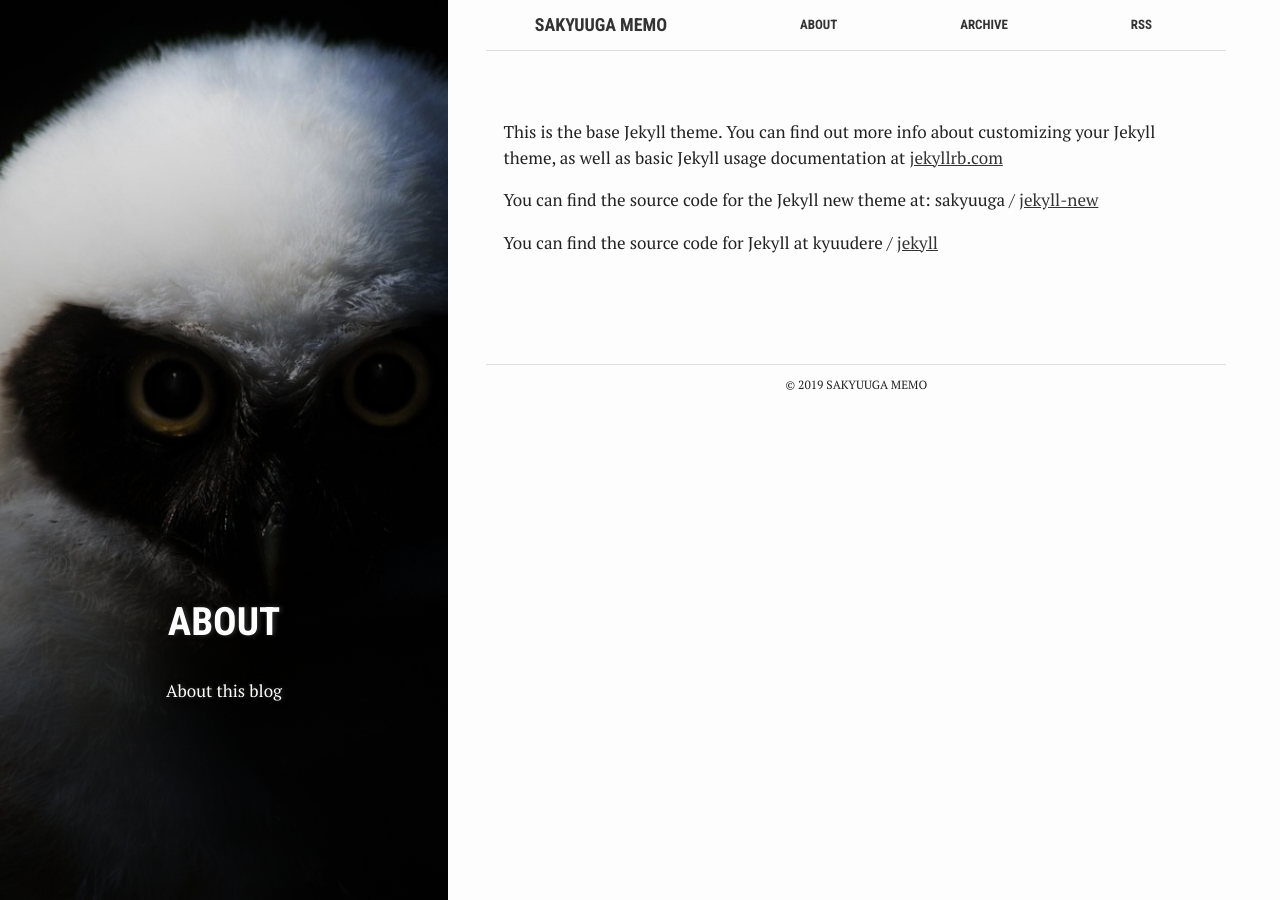
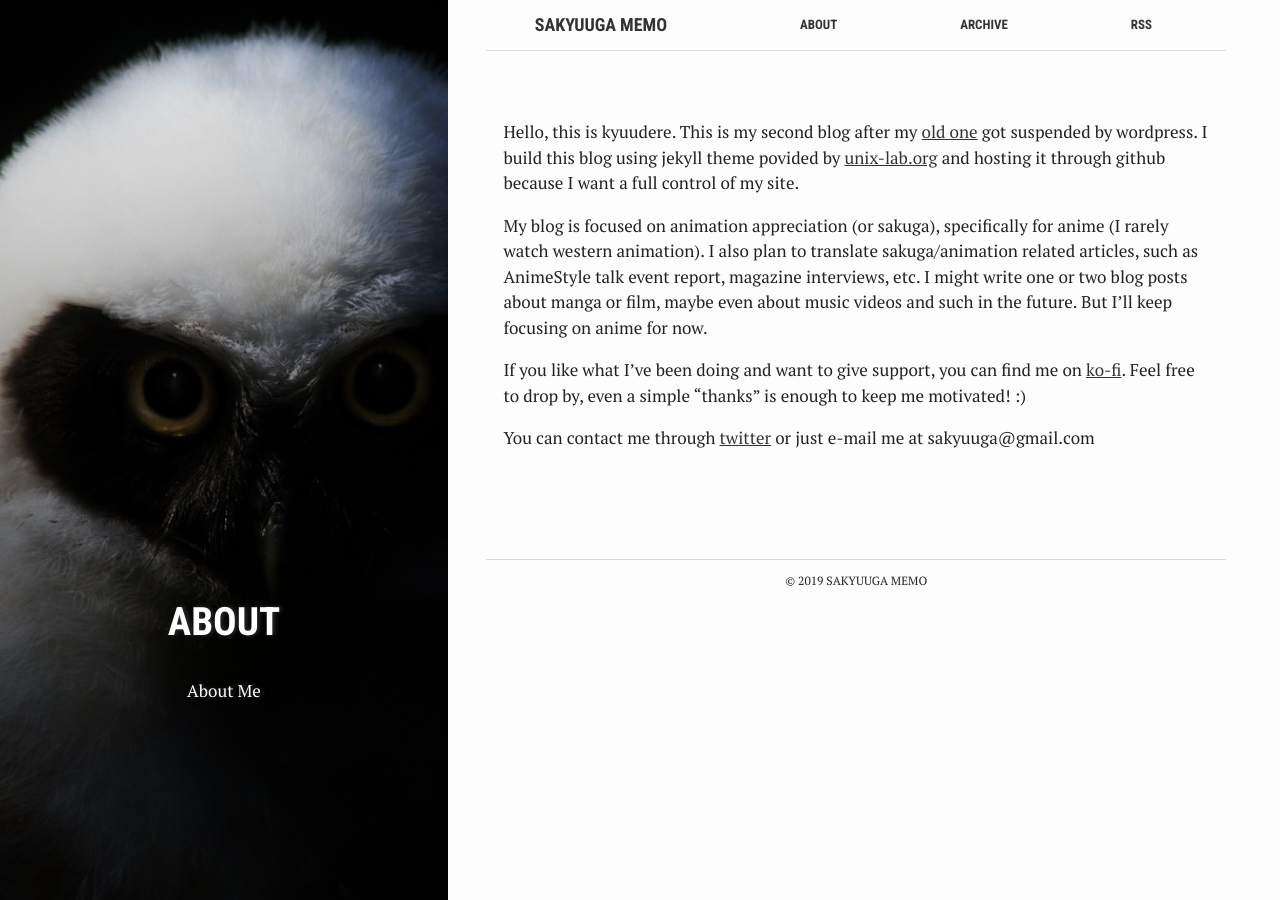
Before and after one commit to kyuudere/sakyuuga.github.io, a Jekyll site: the page built from about.md, in a window 1280 px wide. Built offline with Jekyll 4.4.1, drawn with Linux system fonts in a browser that asks for light colours.

Commit message:
changing about page

```diff
--- a/about.md
+++ b/about.md
@@ -4,16 +4,15 @@ layout: page
 title: "About"
 crawlertitle: "Why and how this blog was created"
 permalink: /about/
-summary: "About this blog"
+summary: "About Me"
 active: about
 ---
 
-This is the base Jekyll theme. You can find out more info about customizing your Jekyll theme, as well as basic Jekyll usage documentation at [jekyllrb.com](http://jekyllrb.com/)
+Hello, this is kyuudere. This is my second blog after my [old one](https://sakyuuga.wordpress.com) got suspended by wordpress. I build this blog using jekyll theme povided by [unix-lab.org](http://www.unix-lab.org/voyager/) and hosting it through github because I want a full control of my site.
 
-You can find the source code for the Jekyll new theme at:
-{{site.twitter_username}} /
-[jekyll-new](https://github.com/jglovier/jekyll-new)
+My blog is focused on animation appreciation (or sakuga), specifically for anime (I rarely watch western animation). I also plan to translate sakuga/animation related articles, such as AnimeStyle talk event report, magazine interviews, etc. I might write one or two blog posts about manga or film, maybe even about music videos and such in the future. But I'll keep focusing on anime for now.
 
-You can find the source code for Jekyll at
-{{site.github_username}} /
-[jekyll](https://github.com/jekyll/jekyll)
+If you like what I've been doing and want to give support, you can find me on [ko-fi](https://ko-fi.com/kyuudere). Feel free to drop by, even a simple "thanks" is enough to keep me motivated! :)
+
+
+You can contact me through [twitter](https://twitter.com/sakyuuga) or just e-mail me at sakyuuga@gmail.com
```
